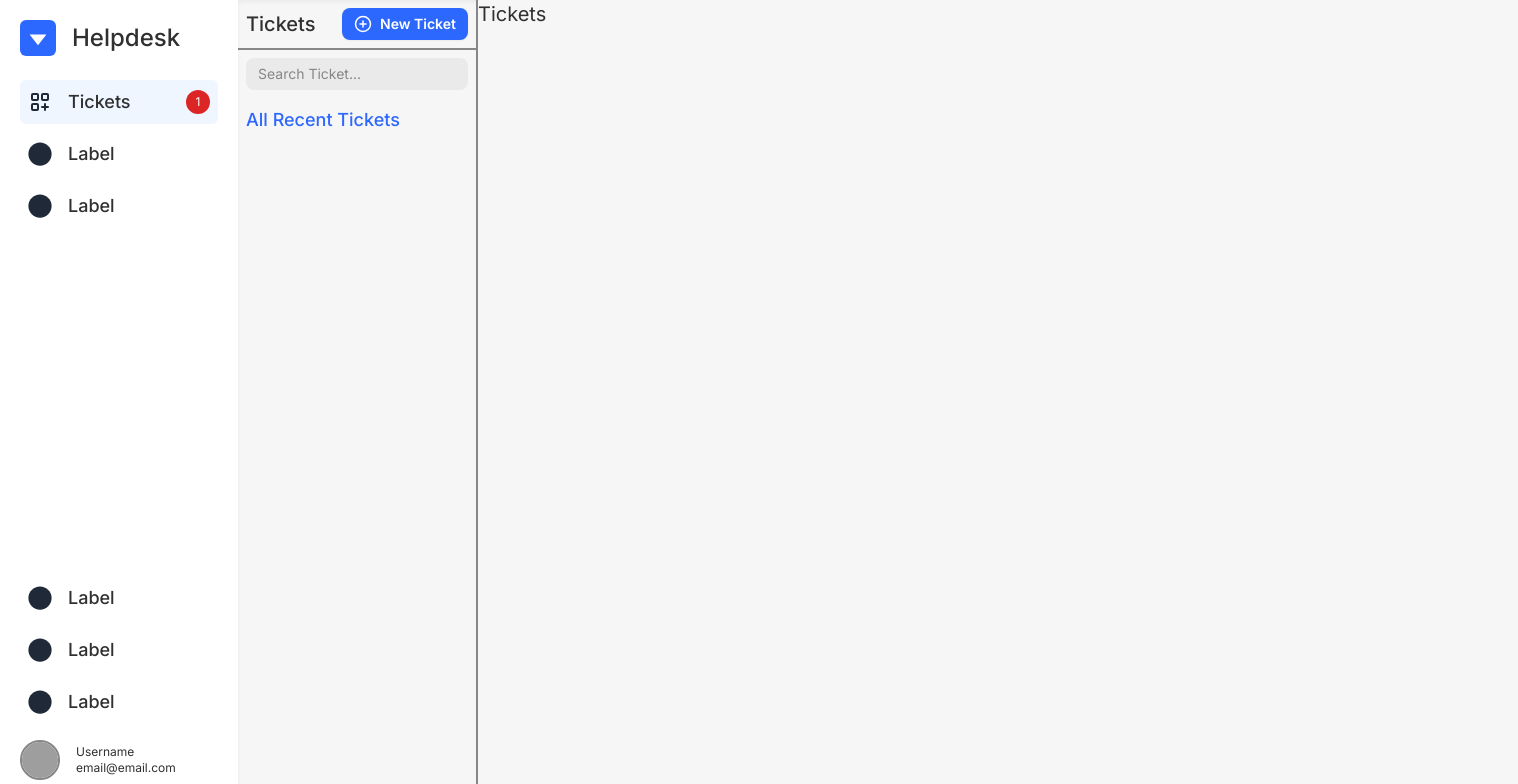
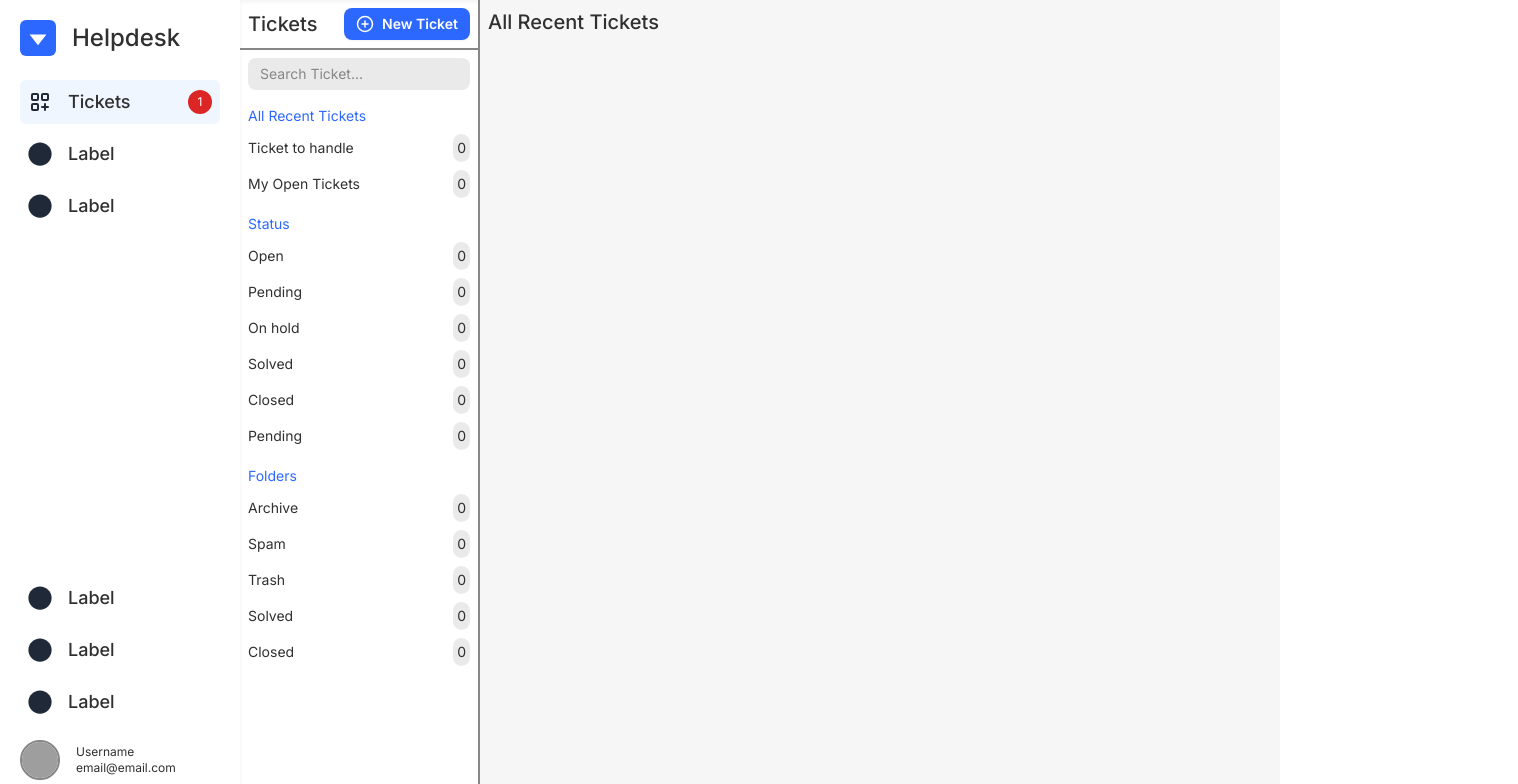
Before and after one commit to putuphillipsteven/help-desk, a Next.js app: page /dashboard/tickets in a window 1280 px wide. Shown: the top 784 px of the page, 1518 px wide, since content can reach past the window. Built offline with nearby package versions, Linux system fonts and the light colour scheme; grey boxes are pictures that could not be loaded.

Commit message:
fix(sidenav-tickets)
finishing create sidenav tickets

```diff
--- a/src/app/dashboard/layout.tsx
+++ b/src/app/dashboard/layout.tsx
@@ -3,7 +3,7 @@
 export default function Layout({ children }: { children: React.ReactNode }) {
 	return (
 		<div className='flex max-w-screen h-screen gap-x-0'>
-			<div className='flex-none md:w-[238px] h-full shadow-2xl'>
+			<div className='flex-none md:w-[240px] h-full shadow-2xl'>
 				<SideNav />
 			</div>
 			<div className='w-full h-full bg-light-gray-dimata'>{children}</div>
--- a/src/app/dashboard/tickets/(overview)/page.tsx
+++ b/src/app/dashboard/tickets/(overview)/page.tsx
@@ -1,7 +1,7 @@
 export default function Page() {
 	return (
-		<div className=''>
-			<p>Tickets</p>
+		<div className='w-full h-full justify-between p-2'>
+			<p className='font-medium'>All Recent Tickets</p>
 		</div>
 	);
 }
--- a/src/app/dashboard/tickets/layout.tsx
+++ b/src/app/dashboard/tickets/layout.tsx
@@ -4,11 +4,11 @@
 
 export default function Layout({ children }: { children: React.ReactNode }) {
 	return (
-		<div className='w-screen h-full flex'>
+		<div className='max-w-full h-full flex'>
 			<div className='w-[240px] h-auto overflow-hidden'>
 				<SideNavTickets />
 			</div>
-			{children}
+			<div className='flex-1'>{children}</div>
 		</div>
 	);
 }
--- a/src/app/features/dashboard/tickets/components/side-nav.tsx
+++ b/src/app/features/dashboard/tickets/components/side-nav.tsx
@@ -1,8 +1,25 @@
+import { filters } from '../data/filter';
 import NewTicketButton from './new-ticket-button';
-import { PiMagnifyingGlassBold } from 'react-icons/pi';
 export default function SideNavTickets() {
+	const renderedFilters = filters?.map((filter, index) => {
+		return (
+			<div key={index} className='w-full flex flex-col gap-y-2'>
+				<p className='text-sm text-blue-dimata'>{filter.name}</p>
+				{filter.children?.map((child, index) => {
+					return (
+						<div key={index} className='centering-flex justify-between cursor-pointer'>
+							<p className='text-sm'>{child?.name}</p>
+							<div className='bg-light-gray-dimata2 p-1 rounded-xl'>
+								<p className='text-sm'>{child?.notification}</p>
+							</div>
+						</div>
+					);
+				})}
+			</div>
+		);
+	});
 	return (
-		<div className='w-full h-full flex flex-col shadow-inner'>
+		<div className='w-full h-full flex flex-col shadow-inner bg-white'>
 			<div className='centering-flex justify-between p-2 border-r-2 border-b-2 border-light-gray-dimata3'>
 				<p className='font-medium'>Tickets</p>
 				<NewTicketButton />
@@ -13,7 +30,7 @@
 					className='input input-sm rounded-lg bg-light-gray-dimata2 text-light-gray-dimata3 placeholder:text-light-gray-dimata3 border-none focus:ring-0 focus:border-none focus:outline-0'
 					placeholder='Search Ticket...'
 				/>
-				<p className='text-lg text-blue-dimata font-medium'>All Recent Tickets</p>
+				<div className='flex flex-col gap-y-4'>{renderedFilters}</div>
 			</div>
 		</div>
 	);
--- /dev/null
+++ b/src/app/features/dashboard/tickets/data/filter.ts
@@ -0,0 +1,60 @@
+interface ParentFilterProp {
+	name: string;
+	children: {
+		name: string;
+		notification: number;
+	}[];
+}
+
+type ParentFilterProps = ParentFilterProp[];
+export const filters: ParentFilterProps = [
+	{
+		name: 'All Recent Tickets',
+		children: [
+			{ name: 'Ticket to handle', notification: 0 },
+			{
+				name: 'My Open Tickets',
+				notification: 0,
+			},
+		],
+	},
+	{
+		name: 'Status',
+		children: [
+			{ name: 'Open', notification: 0 },
+			{
+				name: 'Pending',
+				notification: 0,
+			},
+			{
+				name: 'On hold',
+				notification: 0,
+			},
+			{
+				name: 'Solved',
+				notification: 0,
+			},
+			{
+				name: 'Closed',
+				notification: 0,
+			},
+			{
+				name: 'Pending',
+				notification: 0,
+			},
+		],
+	},
+	{
+		name: 'Folders',
+		children: [
+			{
+				name: 'Archive',
+				notification: 0,
+			},
+			{ name: 'Spam', notification: 0 },
+			{ name: 'Trash', notification: 0 },
+			{ name: 'Solved', notification: 0 },
+			{ name: 'Closed', notification: 0 },
+		],
+	},
+];
```
